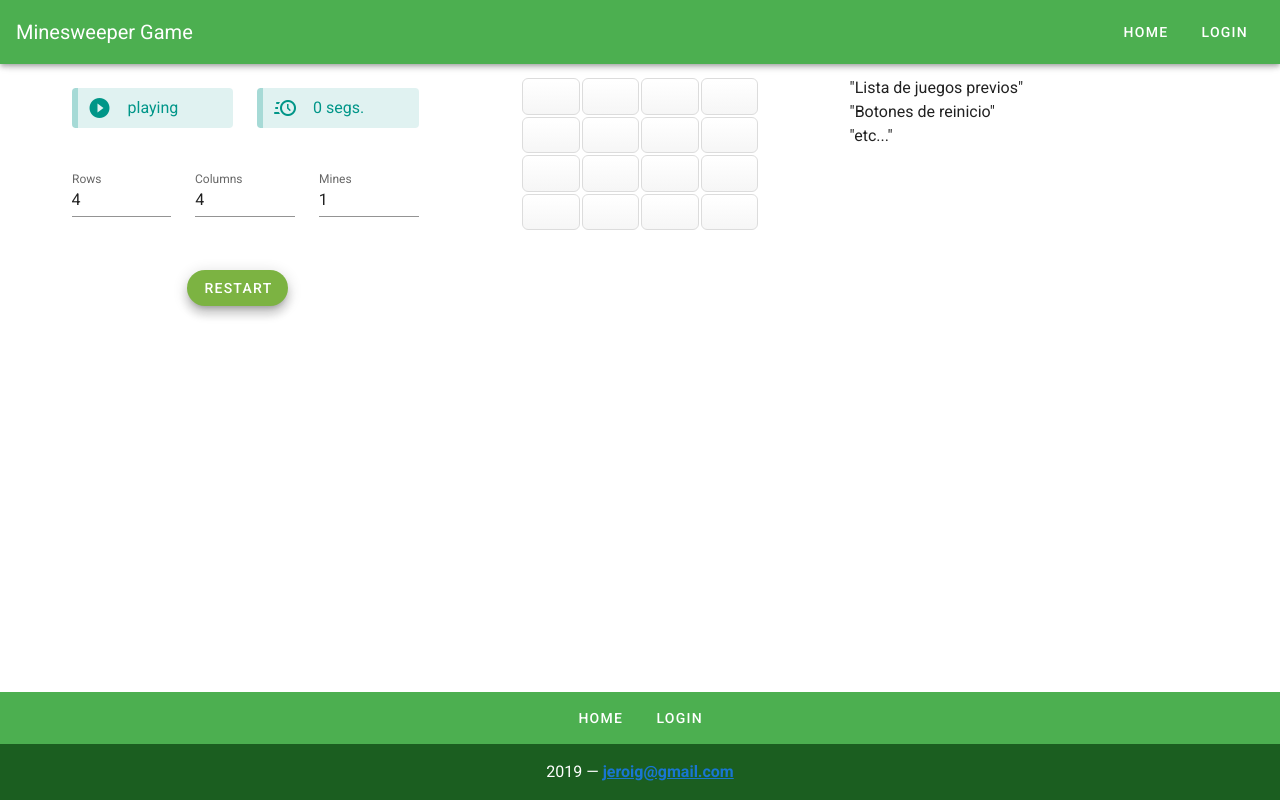
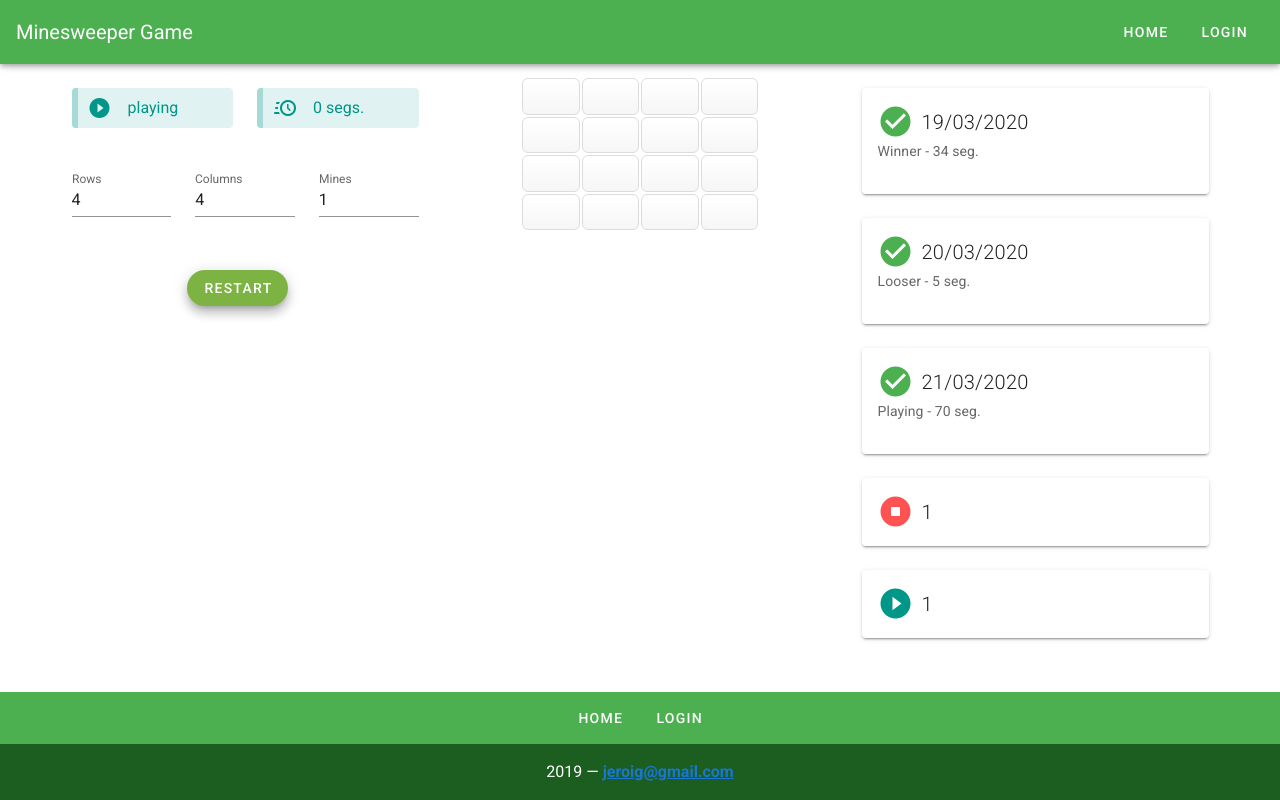
Before and after one commit to jeroig/minesweeper-vue, a Vue app: page /minesweeper in a window 1280 px wide. Built offline with nearby package versions, Linux system fonts and the light colour scheme; no server answers; what vue-swal would draw is missing.

Commit message:
(WIP) History games

```diff
--- /dev/null
+++ b/src/components/History.vue
@@ -0,0 +1,64 @@
+<template>
+  <v-container>
+    <v-row elevation v-for="(game, index) in games">
+      <v-col>
+         <v-card >
+           <v-card-title>
+            <v-icon large left color="success">
+              mdi-check-circle
+            </v-icon>
+            <span class="title font-weight-light"> {{game.date}}</span>
+          </v-card-title>
+          <v-card-subtitle>
+            {{ game.status}} - {{ game.duration}}
+          </v-card-subtitle>
+          <v-card-text>
+          </v-card-text>
+         </v-card>
+      </v-col>
+    </v-row>
+
+    <v-row>
+      <v-col>
+         <v-card>
+           <v-card-title>
+            <v-icon large left color="error">
+              mdi-stop-circle
+
+            </v-icon>
+            <span class="title font-weight-light">1</span>
+          </v-card-title>
+         </v-card>
+      </v-col>
+    </v-row>
+
+    <v-row>
+      <v-col>
+         <v-card>
+           <v-card-title>
+            <v-icon large left color="teal">
+              mdi-play-circle
+
+            </v-icon>
+            <span class="title font-weight-light">1</span>
+          </v-card-title>
+         </v-card>
+      </v-col>
+    </v-row>
+  </v-container>
+</template>
+
+<script>
+export default {
+  data() {
+    return {
+      games: [
+        {id: 1, date: '19/03/2020', duration: '34 seg.', status: 'Winner', board: {row: 4, file: 4, mines: 1}},
+        {id: 2, date: '20/03/2020', duration: '5 seg.', status: 'Looser', board: {row: 4, file: 4, mines: 1}},
+        {id: 3, date: '21/03/2020', duration: '70 seg.', status: 'Playing', board: {row: 10, file: 10, mines: 5}}
+      ]
+    };
+  },
+}
+
+</script>
--- a/src/components/Status.vue
+++ b/src/components/Status.vue
@@ -2,8 +2,14 @@
   <v-container>
     <v-row>
       <v-col>
-        <v-alert text dense color="teal" icon="mdi-play-circle" border="left">
-          {{ state }}
+        <v-alert
+          text
+          dense
+          :color="getInfo.color"
+          :icon="getInfo.icon"
+          border="left"
+        >
+          {{ getInfo.state }}
         </v-alert>
       </v-col>
       <v-col>
@@ -71,27 +77,41 @@ export default {
       mines: this.$store.state.game.board.mines
     };
   },
+  watch: {},
   computed: {
-    state: function() {
+    gameTime() {
+      return this.$store.getters.gameTime;
+    },
+    getInfo() {
       if (this.$store.state.game.state == "winner") {
         this.$swal(
           "YOU WIN THE GAME in " + this.gameTime + " seg.",
           "The game is over",
           "success"
         );
+        return {
+          color: "success",
+          icon: "mdi-check-circle",
+          state: this.$store.state.game.state
+        };
       } else if (this.$store.state.game.state == "looser") {
         this.$swal(
           "Game Over",
           "You find a mine so you loose the game",
           "error"
         );
+        return {
+          color: "error",
+          icon: "mdi-stop-circle",
+          state: this.$store.state.game.state
+        };
       } else {
-        //console.log('nothing to do!')
+        return {
+          color: "teal",
+          icon: "mdi-play-circle",
+          state: this.$store.state.game.state
+        };
       }
-      return this.$store.state.game.state;
-    },
-    gameTime() {
-      return this.$store.getters.gameTime;
     }
   },
   methods: {
--- a/src/views/Login.vue
+++ b/src/views/Login.vue
@@ -9,7 +9,10 @@
           </v-card-title>
           <v-card-text>
             <v-form>
-              <v-text-field label="Username" prepend-icon="mdi-account-circle" />
+              <v-text-field
+                label="Username"
+                prepend-icon="mdi-account-circle"
+              />
               <v-text-field
                 :type="showPassword ? 'text' : 'password'"
                 label="Password"
--- a/src/views/Minesweeper.vue
+++ b/src/views/Minesweeper.vue
@@ -15,9 +15,7 @@
         <Board />
       </v-col>
       <v-col>
-        "Lista de juegos previos"<br />
-        "Botones de reinicio"<br />
-        "etc..."<br />
+        <History />
       </v-col>
     </v-row>
   </v-container>
@@ -27,12 +25,14 @@
 // @ is an alias to /src
 import Board from "@/components/Board.vue";
 import Status from "@/components/Status.vue";
+import History from "@/components/History.vue";
 
 export default {
   name: "minesweeper",
   components: {
     Board,
-    Status
+    Status,
+    History
   }
 };
 </script>
```
